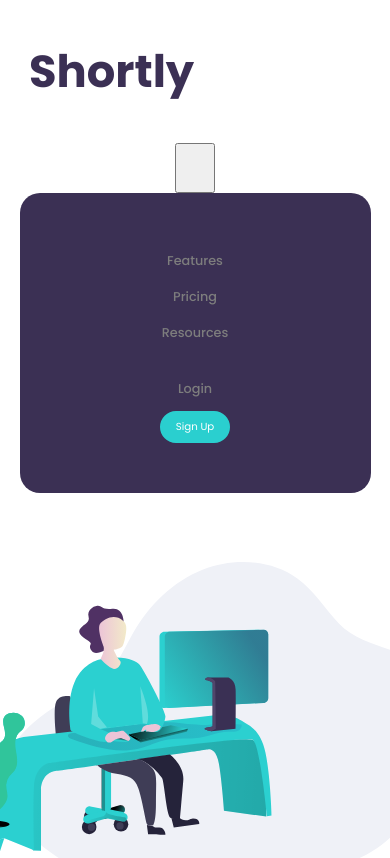
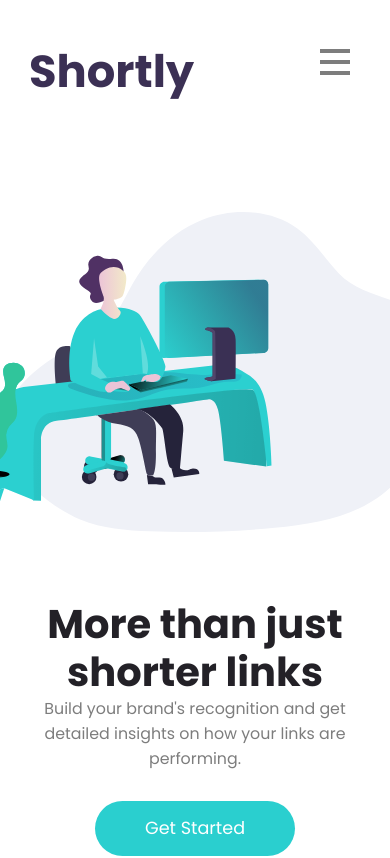
Before and after one commit to yirano/react-api_lp, a React (Create React App) app: page / in a window 390 px wide. Shown: the top 858 px of the page. Built offline with nearby package versions, Linux system fonts and the light colour scheme.

Commit message:
Animate third span child in responsive menu icon

```diff
--- a/src/components/header/header.jsx
+++ b/src/components/header/header.jsx
@@ -1,16 +1,30 @@
-import React from "react";
-import "./header.scss";
+import React, { Component } from 'react';
+import './header.scss';
 
-export default function header() {
+export class header extends Component {
+	state = {
+		show: false
+	};
+
+	handleClick = () => {
+		this.setState((prevState) => {
+			return (prevState.show = !prevState.show);
+		});
+	};
+
+	render() {
 		return (
 			<header>
 				<h2>Shortly</h2>
-      <button className="menuIcon">
-        <span></span>
-        <span></span>
-        <span></span>
+				<button
+					className={this.state.show ? 'menuIcon menuActive' : 'menuIcon menuInactive'}
+					onClick={this.handleClick}
+				>
+					<span />
+					<span />
+					<span />
 				</button>
-      <nav className="show">
+				<nav className={this.state.show ? 'show' : null}>
 					<div className="navLeft">
 						<ul>
 							<li>
@@ -38,3 +52,6 @@ export default function header() {
 			</header>
 		);
 	}
+}
+
+export default header;
--- a/src/components/header/header.scss
+++ b/src/components/header/header.scss
@@ -4,7 +4,7 @@
 header {
 	display: flex;
 	align-items: center;
-  padding: 0 160px;
+	padding: 40px 160px;
 	margin: 0 auto;
 	background-color: #fff;
 
@@ -66,7 +66,7 @@ header {
 	}
 }
 
-@media only screen and (max-width: 767px) {
+@media only screen and (max-width: 867px) {
 	header {
 		position: relative;
 		padding: 0;
@@ -83,29 +83,99 @@ header {
 			top: 40px;
 			width: 90%;
 			background-color: $darkViolet;
-      border-radius: 20px;
-      padding: 40px 0;
+			border-radius: 12px;
 			height: 0px;
 			padding: 0px;
 			overflow: hidden;
+			transition: all 250ms ease-in;
+			font-size: 1.7em;
 
 			.navLeft {
-        margin: 0;
+				margin: 0 auto;
+				margin-bottom: 7px;
+				border-bottom: $darkGray solid 1px;
+				width: 80%;
+			}
+			.navRight {
+				button {
+					width: 100%;
+					height: 55px;
+					border-radius: 40px;
+					font-size: 1em;
+					font-weight: 600;
+				}
 			}
 			ul {
 				flex-flow: column;
 				align-items: center;
+				li {
+					justify-content: center;
+					margin-bottom: 17px;
+					width: 80%;
+					a {
+						color: #fefefe;
+						font-weight: 600;
 					}
 				}
+			}
+		}
+
 		.show {
-      height: 100%;
-      padding: 40px 0;
-      overflow: visible;
+			height: 440px;
+			padding: 30px 0;
+			transition: all 250ms ease-in;
 		}
 	}
 	.menuIcon {
 		display: block;
-    width: 40px;
+		position: absolute;
+		top: 40px;
+		right: 20px;
+		width: 50px;
 		height: 50px;
+		outline: none;
+		background-color: transparent;
+		border: none;
+
+		span {
+			height: 11px;
+			display: block;
+			width: 60%;
+			border-top: 4px solid $darkGray;
 		}
 	}
+	.menuActive {
+		span {
+			position: relative;
+			transition: all 200ms linear;
+			&:nth-child(1) {
+				transform: rotate(45deg);
+				top: 7px;
+				left: -4px;
+			}
+			&:nth-child(2) {
+				top: -4px;
+				transform: rotate(-45deg);
+			}
+			&:nth-child(3) {
+				transform: rotate(-45deg);
+				top: -14.6px;
+			}
+		}
+	}
+
+	.menuInactive {
+		span {
+			transition: all 200ms linear;
+			&:nth-child(1) {
+				transform: rotate(360deg);
+			}
+			&:nth-child(2) {
+				transform: rotate(360deg);
+			}
+			&:nth-child(3) {
+				transform: rotate(360deg);
+			}
+		}
+	}
+}
--- a/src/components/jumbotron/jumbotron.jsx
+++ b/src/components/jumbotron/jumbotron.jsx
@@ -1,13 +1,34 @@
-import React from 'react';
+import React, { Component } from 'react';
+import axios from 'axios';
 import './jumbotron.scss';
 
-export default function jumbotron() {
+export class jumbotron extends Component {
+	constructor(props) {
+		super(props);
+		this.state = {
+			error: null,
+			isLoaded: false,
+			items: []
+		};
+	}
+
+	// componentDidMount() {
+	//   fetch('https://rel.ink/api/links/', {
+	//     method: 'POST',
+	//     body: 'https://www.youtube.com/watch?v=hzLDsxPGctY'
+	//   })
+	// }
+
+	render() {
+		let { isLoaded, items } = this.state;
 		return (
 			<section className="jumbotron">
 				<div className="top-jumbotron">
 					<div className="leftJumbo">
 						<h1>More than just shorter links</h1>
-					<p>Build your brand's recognition and get detailed insights on how your links are performing.</p>
+						<p>
+							Build your brand's recognition and get detailed insights on how your links are performing.
+						</p>
 						<button className="btn-jumbotron">Get Started</button>
 					</div>
 					<div className="rightJumbo" />
@@ -19,3 +40,6 @@ export default function jumbotron() {
 			</section>
 		);
 	}
+}
+
+export default jumbotron;
--- a/src/components/jumbotron/jumbotron.scss
+++ b/src/components/jumbotron/jumbotron.scss
@@ -7,7 +7,6 @@
 		height: 87%;
 		background-color: #fff;
 		padding-bottom: 57px;
-
 		.leftJumbo {
 			display: flex;
 			flex-flow: column;
@@ -91,7 +90,7 @@
 	}
 }
 
-@media only screen and (max-width: 767px) {
+@media only screen and (max-width: 867px) {
 	.jumbotron {
 		height: 100%;
 		.top-jumbotron {
--- a/src/components/statistics/statistics.scss
+++ b/src/components/statistics/statistics.scss
@@ -29,7 +29,7 @@
 		flex-wrap: wrap;
 		position: relative;
 		justify-content: center;
-		height: 453px;
+		max-height: 500px;
 		width: 85%;
 		margin: 0 auto;
 		flex-grow: 3;
@@ -113,7 +113,7 @@
 			position: relative;
 			justify-content: center;
 			width: 96%;
-			height: 100%;
+			max-height: 100%;
 			margin: 0 auto;
 			flex-grow: 3;
 			flex-basis: 100%;
```
Also changed, not shown: package.json (+11 -2 lines), 1 other file (tests, documents, lock files or other folders). Lines whose indentation alone changed are shown as unchanged.
